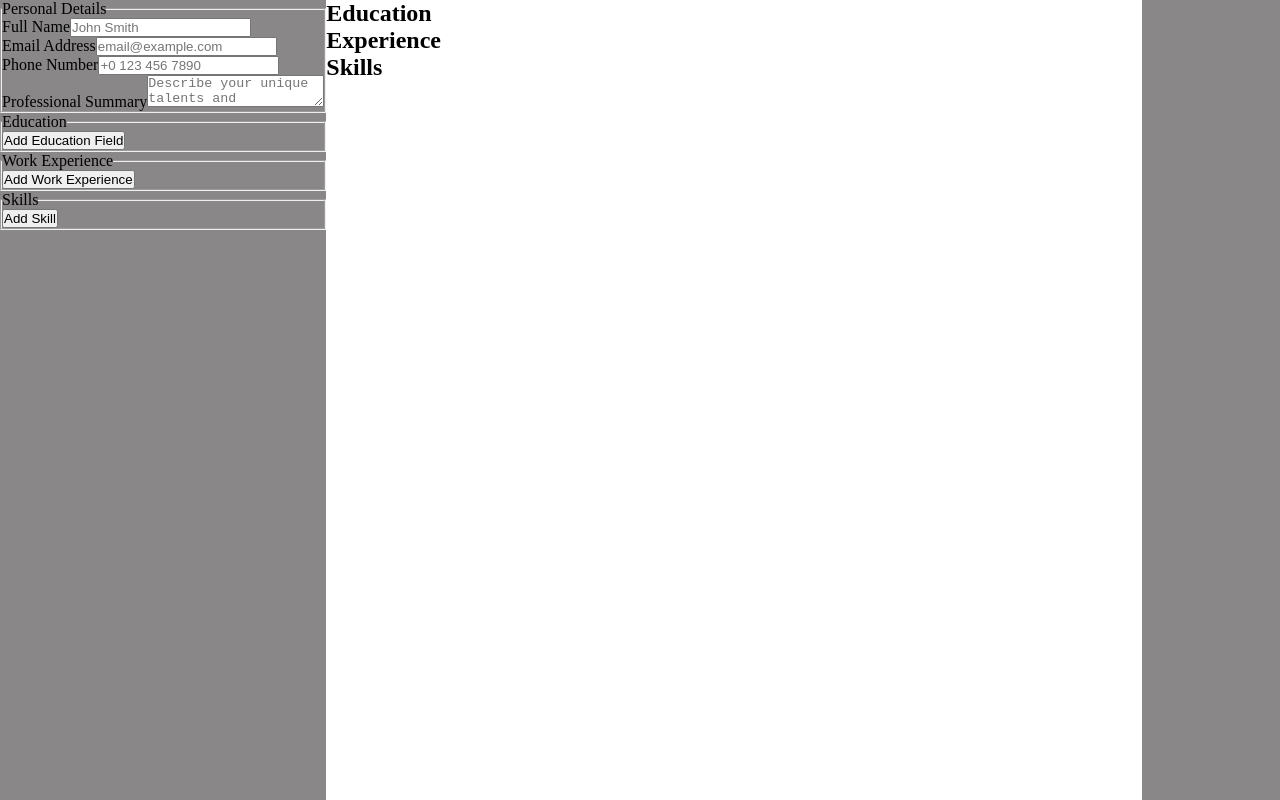
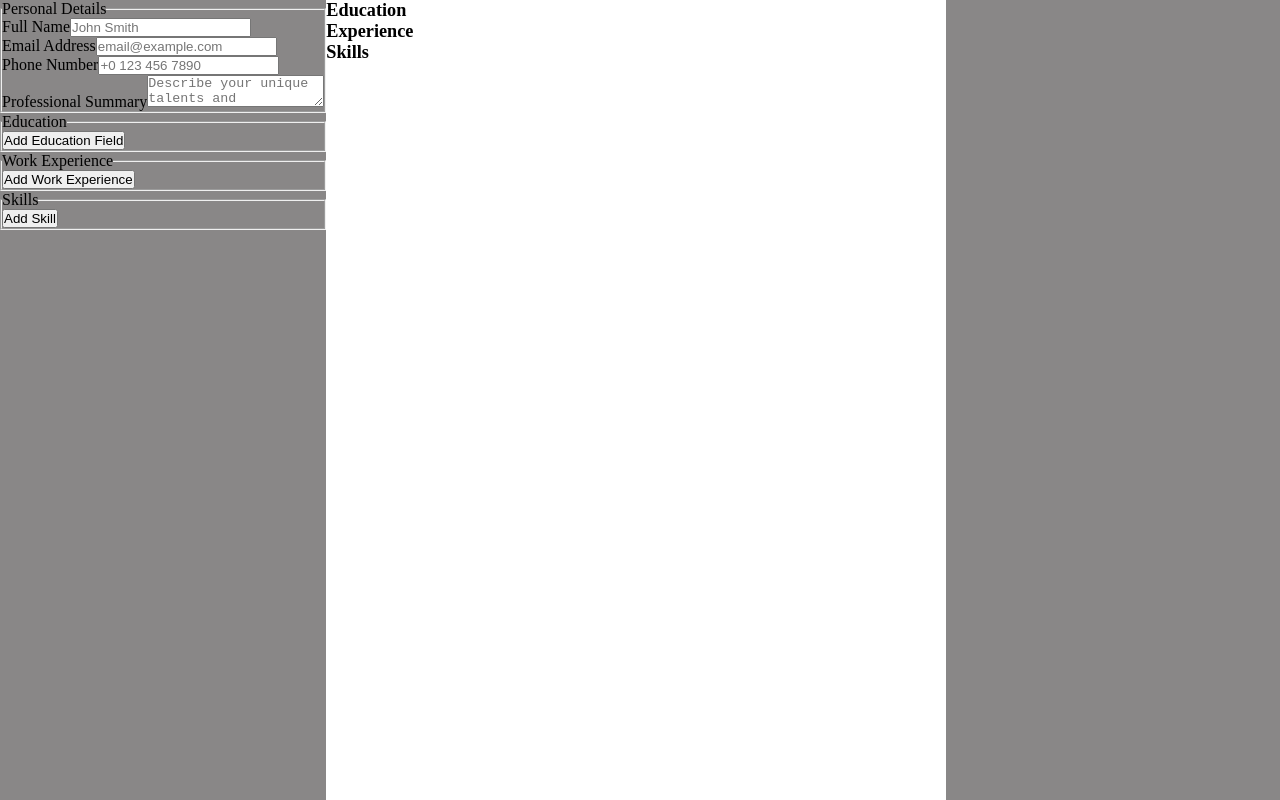
Before and after one commit to Long-Hold/odin-cv-application, a React (Vite) app: page / in a window 1280 px wide. Shown: the top 800 px of the page. Built offline with nearby package versions, Linux system fonts and the light colour scheme.

Commit message:
feat: add styling to .resumeContainer and set resumeTemplate scale to css var. Closes #24

```diff
--- a/src/components/display/styles/ResumeTemplate.module.css
+++ b/src/components/display/styles/ResumeTemplate.module.css
@@ -1,9 +1,16 @@
 .multiLine {
   white-space: pre-line;
+}
+
+.resumeContainer {
+  flex: 1;
+  height: 100dvh;
+  height: 100vh;
 }
 
 .resumeTemplate {
   background-color: white;
   width: 8.5in;
   height: 11in;
+  zoom: var(--fit-scale);
 }
```
